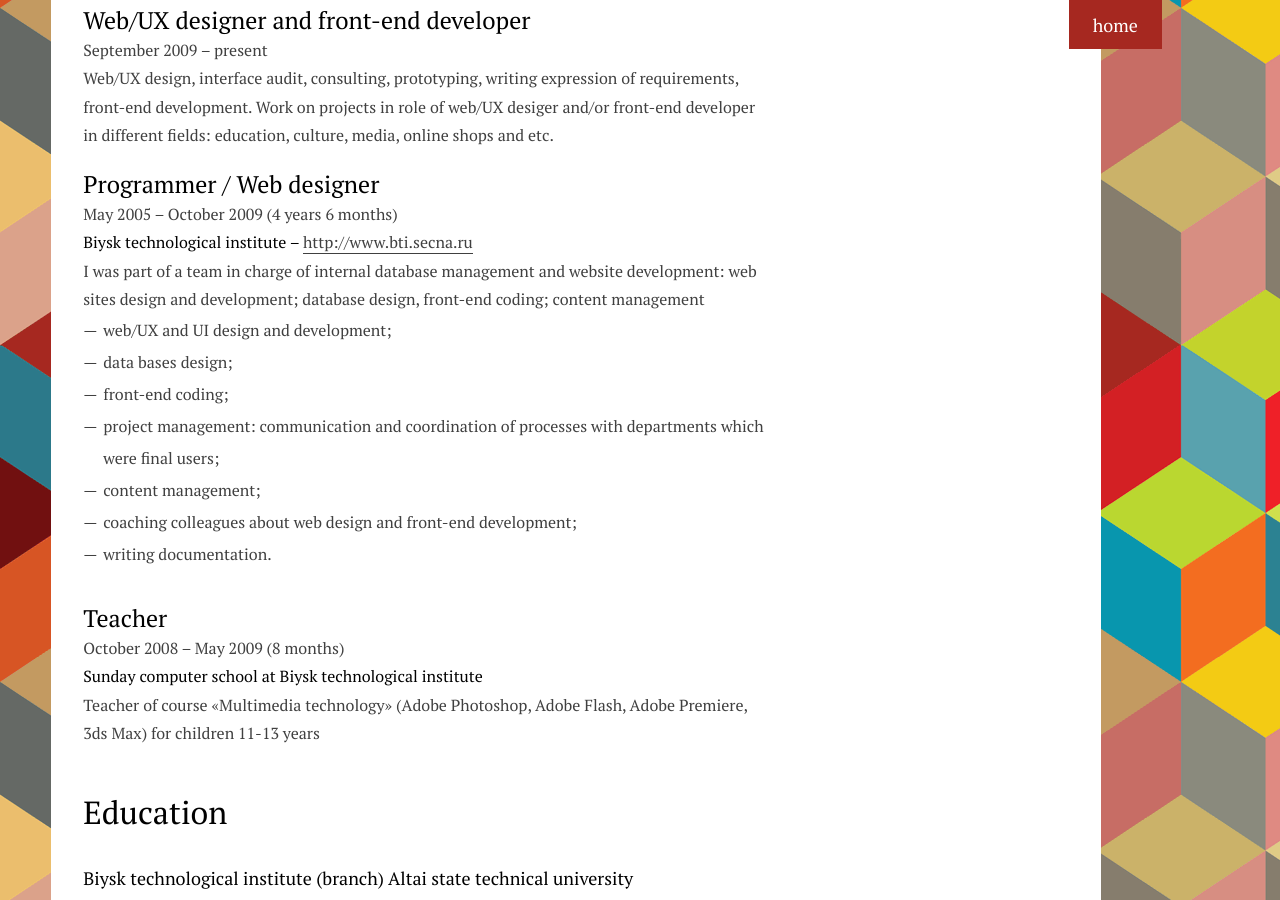
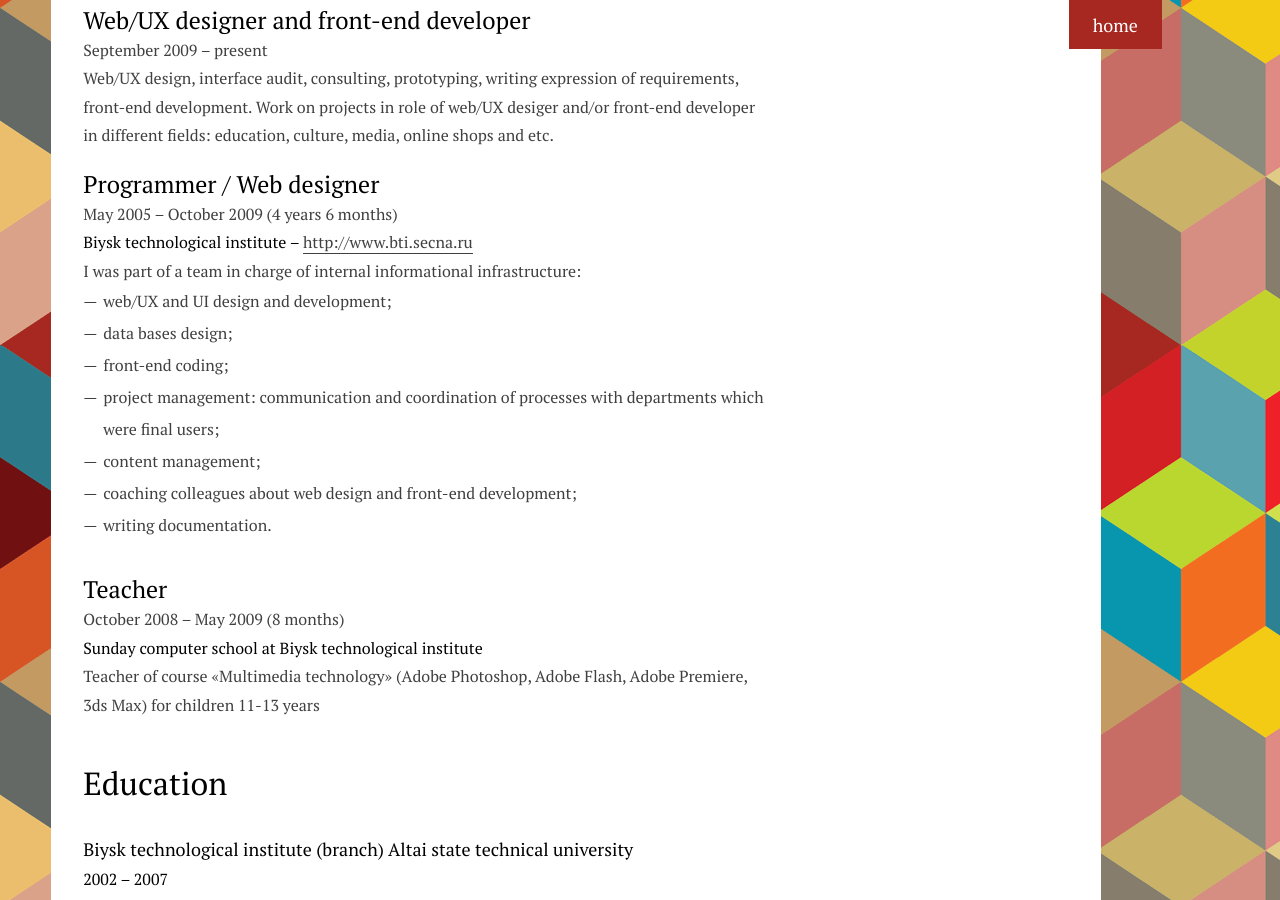
Before and after one commit to tataata/taniaabanina.com, a Jekyll site: the page resume.html, which Jekyll copies as it is, in a window 1280 px wide and 900 px high, scrolled down 1714 px. Built offline with Jekyll 4.4.1, drawn with Linux system fonts in a browser that asks for light colours; nearby versions of some CDN libraries.

Commit message:
edig BTI job description

```diff
--- a/resume.html
+++ b/resume.html
@@ -132,7 +132,7 @@
 					<dt><h3>Programmer / Web designer</h3></dt>
 					<dd class="period"><time datetime="2005-05">May 2005</time> &ndash; <time datetime="2009-10">October 2009</time> (4&nbsp;years 6&nbsp;months)</dd>
 					<dd class="company">Biysk technological institute &ndash; <a href="http://www.bti.secna.ru" title="Site of Biysk technology institute">http://www.bti.secna.ru</a></dd>
-					<dd class="description">I was part of a team in charge of internal database management and website development: web sites design and development; database design, front-end coding; content management
+					<dd class="description">I was part of a team in charge of internal informational infrastructure:
 						<ul class="list">
 							<li>web/UX and UI design and development;</li>
 							<li>data bases design;</li>
```
Also changed, not shown: 1 other file.
